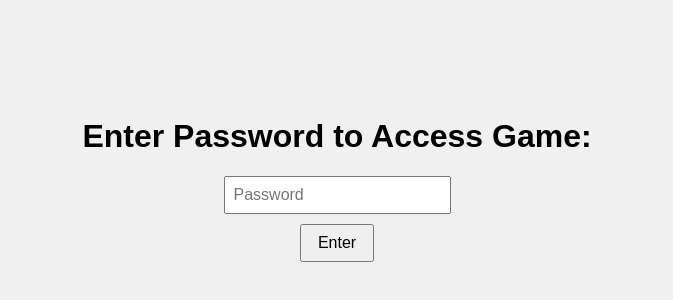
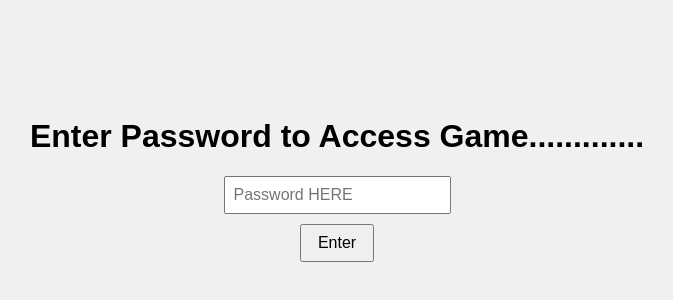
Before and after one commit to paragon-6767-alt/HORIZON_COPY, a plain HTML site: page index.html in a window 1280 px wide. Shown: the part 206-506 px from the top of the page, without its empty margins (303-976 px from the left). Drawn offline with Linux system fonts and the light colour scheme.

Commit message:
Update index.html

```diff
--- a/index.html
+++ b/index.html
@@ -33,8 +33,8 @@
 </head>
 <body>
 
-  <h1>Enter Password to Access Game:</h1>
-  <input type="password" id="pw" placeholder="Password">
+  <h1>Enter Password to Access Game.............</h1>
+  <input type="password" id="pw" placeholder="Password HERE">
   <button onclick="check()">Enter</button>
   <div id="msg"></div>
 
@@ -55,7 +55,7 @@
         }
 
         // Load game.html from the same repo
-        fetch("main2.html")
+        fetch("maintwo.html")
           .then(res => res.text())
           .then(html => {
             w.document.open();
```
